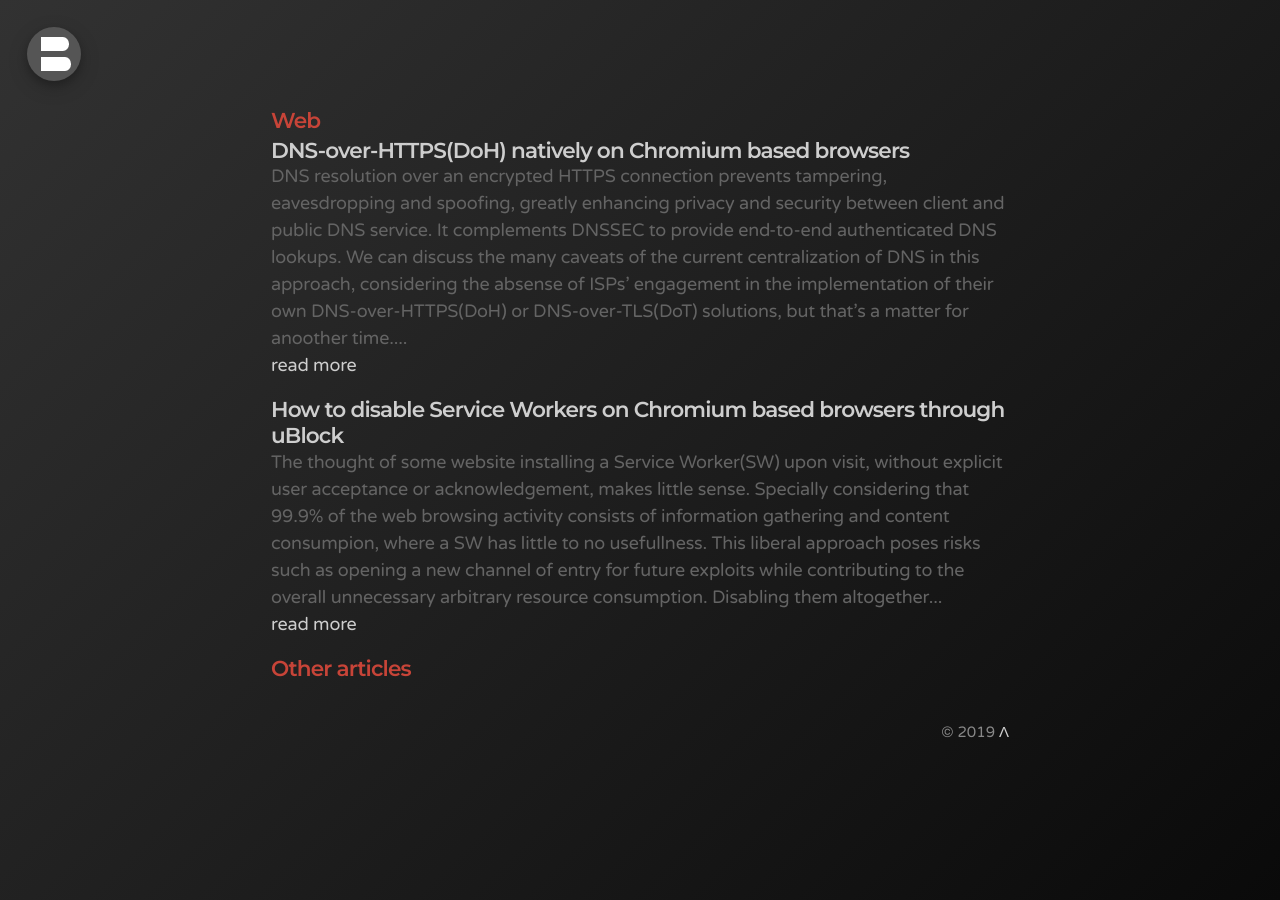
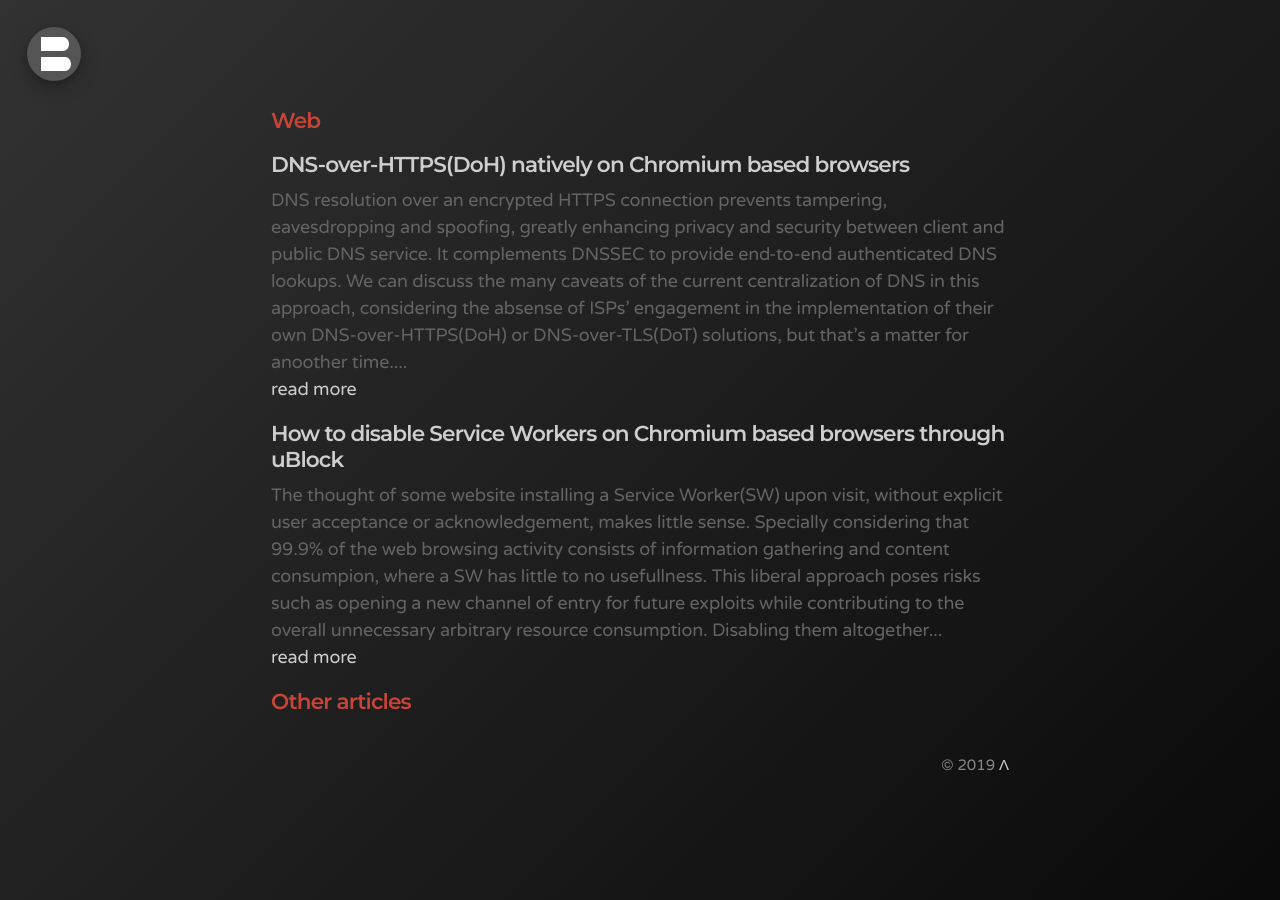
Before and after one commit to bonina/bonina.github.io, a Jekyll site: the page built from web.md, in a window 1280 px wide. Built offline with Jekyll 4.4.1, drawn with Linux system fonts in a browser that asks for light colours.

Commit message:
Update web.md

```diff
--- a/web.md
+++ b/web.md
@@ -5,8 +5,8 @@
 ---
 
 {% for post in site.categories.Web limit: 3 %}
-  <article class="post-categories categories-page">
-    <h1 class="post-title">
+  <article class="post-categories">
+    <h1 class="post-title-categories">
       <a href="{{ site.baseurl }}{{ post.url }}">{{ post.title }}</a>
     </h1>
     {% assign ncut = 500 %}
@@ -18,9 +18,9 @@
   </article>
 {% endfor %}
 
-<h1 class="page-title categories-page">Other articles</h1>
+<h1 class="page-title">Other articles</h1>
 {% for post in site.categories.Web limit: 10 offset: 3 %}
-  <article class="post-categories">
+  <article class="post-title-categories">
     <h1 class="post-title">
       <a href="{{ site.baseurl }}{{ post.url }}">{{ post.title }}</a>
     </h1>
```
